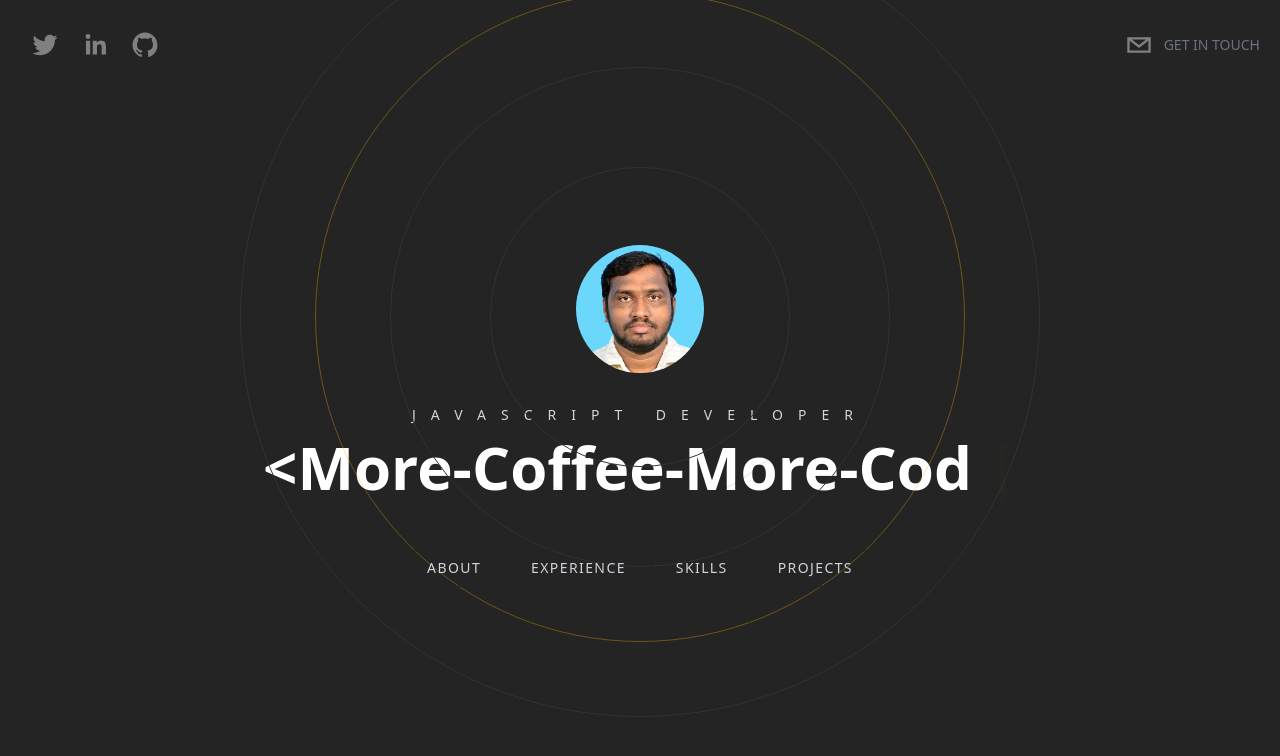
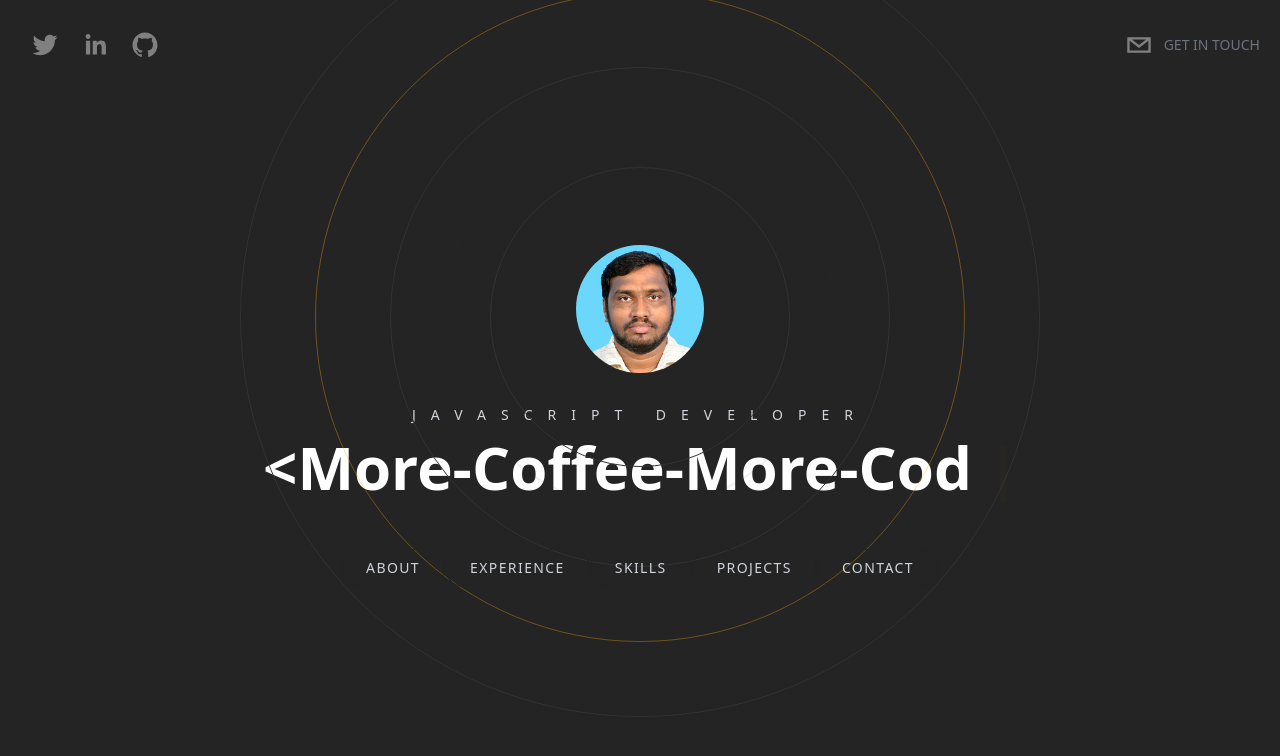
Before and after one commit to mahes1287/portfolio, a Next.js app: page / in a window 1280 px wide. Shown: the top 756 px of the page. Built offline with nearby package versions, Linux system fonts and the light colour scheme.

Commit message:
contact init

```diff
--- /dev/null
+++ b/components/Contact.tsx
@@ -0,0 +1,11 @@
+import React from "react";
+
+type Props = {};
+
+export default function Contact({}: Props) {
+  return (
+    <div className="relative mx-auto flex h-screen max-w-7xl flex-col items-center justify-evenly text-center md:flex-row md:px-10 md:text-left ">
+      <h1>Contact</h1>
+    </div>
+  );
+}
--- a/components/Hero.tsx
+++ b/components/Hero.tsx
@@ -54,6 +54,11 @@ export default function Hero({}: Props) {
             Projects
           </button>
         </Link>
+        <Link href="#contact">
+          <button className="rounded-full border border-[#242424] px-6 py-2 text-sm uppercase tracking-widest text-gray-300 transition-all hover:border-[#F7AB0A]/40 hover:text-[#F7AB0A]/70">
+            Contact
+          </button>
+        </Link>
       </div>
     </div>
   );
--- a/components/Projects.tsx
+++ b/components/Projects.tsx
@@ -32,3 +32,5 @@ export default function Projects({}: Props) {
     </div>
   );
 }
+
+// TODO overflow problem need to be fixed in this part and need to checked other part as well
--- a/pages/index.tsx
+++ b/pages/index.tsx
@@ -6,6 +6,7 @@ import About from "../components/About";
 import WorkExperience from "../components/WorkExperience";
 import Skills from "../components/Skills";
 import Projects from "../components/Projects";
+import Contact from "../components/Contact";
 
 const inter = Inter({ subsets: ["latin"] });
 
@@ -37,10 +38,13 @@ export default function Home() {
           <Skills />
         </section>
 
-        <section id="projects" className="snap-center">
+        <section id="projects" className="snap-start">
           <Projects />
         </section>
-        {/* Contact  */}
+
+        <section id="contact" className="snap-start">
+          <Contact />
+        </section>
       </main>
     </div>
   );
```
